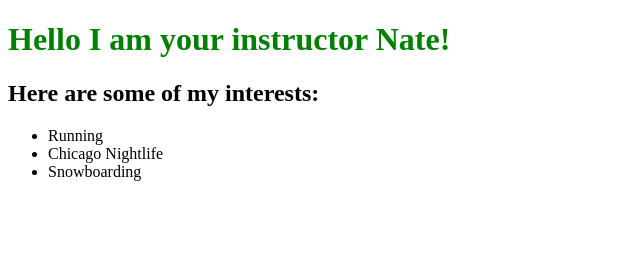
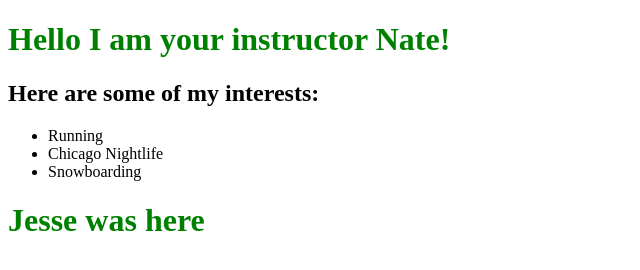
Before and after one commit to CodingTemple/operators-collab, a plain HTML site: page index.html in a window 1280 px wide. Shown: the whole page, without its empty margins (0-640 px from the left). Drawn offline with Linux system fonts and the light colour scheme.

Commit message:
Jesse added changes

```diff
--- a/index.html
+++ b/index.html
@@ -28,7 +28,7 @@
 
 
     <!-- Section-->
-
+    <h1>Jesse was here</h1>
 
 
     <!-- Section-->
```
